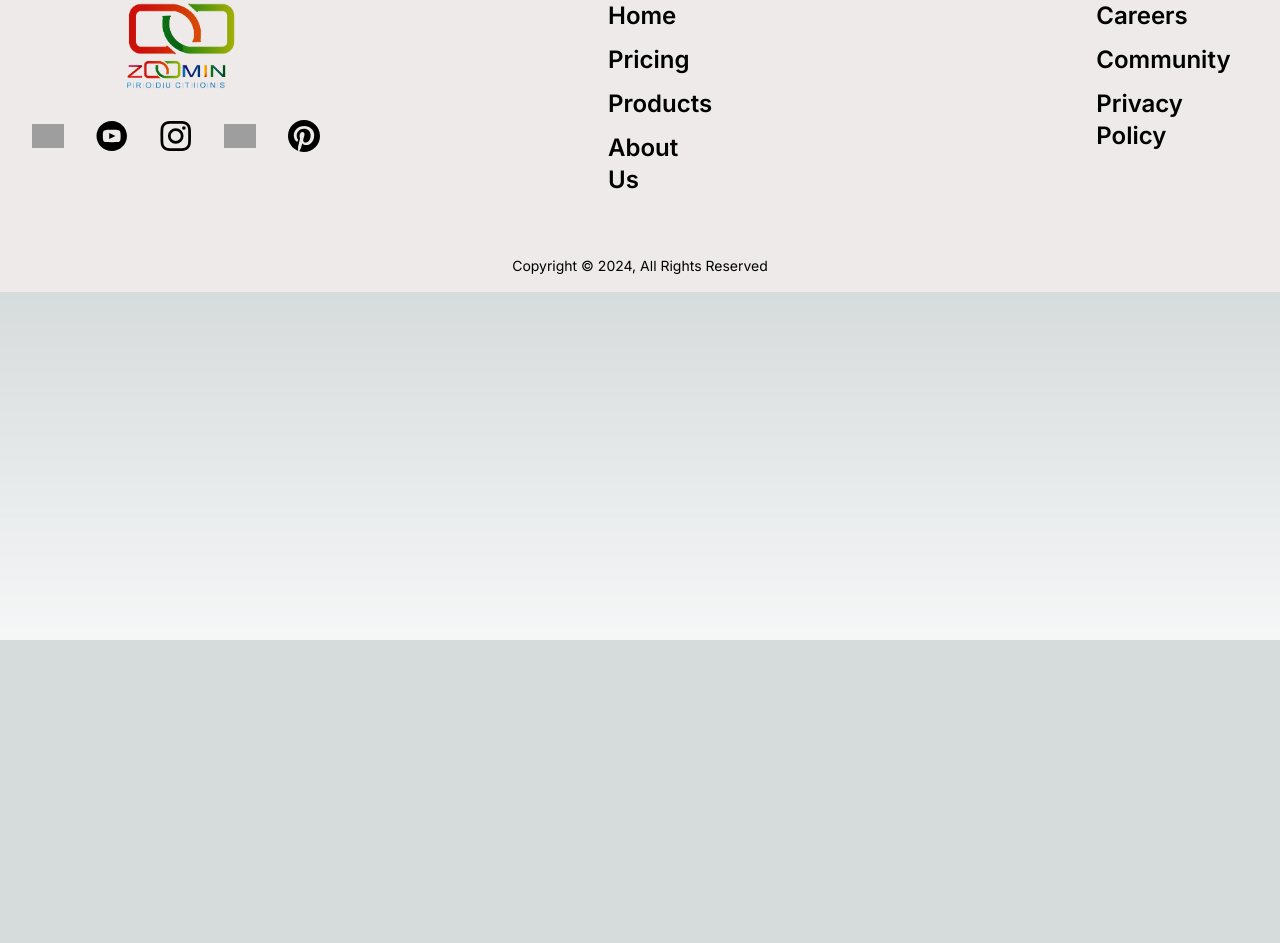
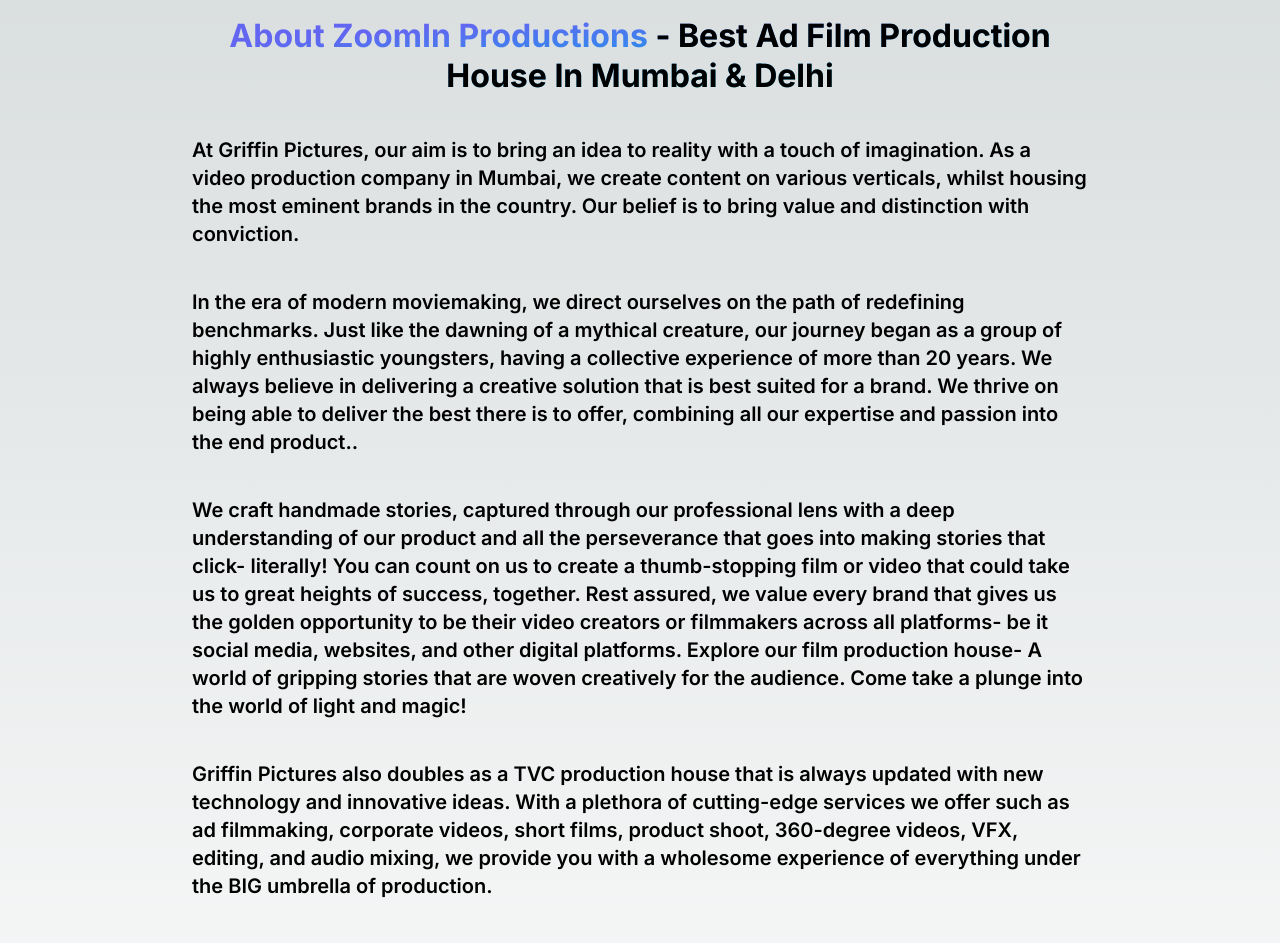
Before and after one commit to vedantsonkar/zoomin-productions, a Next.js app: page /about-us in a window 1280 px wide. Shown: the part 160-1103 px from the top of the page. Before the commit the page ends 800 px from the top, so only its background shows below. Built offline with nearby package versions, Linux system fonts and the light colour scheme; grey boxes are pictures that could not be loaded.

Commit message:
Portfolio Carousel Setion

```diff
--- a/app/(pages)/about-us/page.tsx
+++ b/app/(pages)/about-us/page.tsx
@@ -1,6 +1,7 @@
+import AboutUsSection from "@/components/About Us/AboutUsSection";
 import { NextPage } from "next";
 
 const AboutUsPage: NextPage = () => {
-  return <div>About Us 1</div>;
+  return <div><AboutUsSection/></div>;
 };
 export default AboutUsPage;
--- a/app/page.tsx
+++ b/app/page.tsx
@@ -1,3 +1,4 @@
+import FeaturedFilms from "@/components/FeaturedSection";
 import OurClientsSection from "@/components/OurClients";
 import AnimatedTextSection1 from "@/components/TextAnimation/Section1";
 import AnimatedTextSection2 from "@/components/TextAnimation/Section2";
@@ -15,9 +16,10 @@
         <AnimatedTextSection1 />
       </div>
       <OurClientsSection />
-      <div className="my-10 md:my-36">
+      <div className="my-10">
         <AnimatedTextSection2 />
       </div>
+    <FeaturedFilms />
     </main>
   );
 }
--- a/components/TextAnimation/Section2.tsx
+++ b/components/About Us/AboutUsSection.tsx
@@ -5,7 +5,7 @@
 import Image from "next/image";
 import Link from "next/link";
 
-const AnimatedTextSection1: React.FC = () => {
+const AboutUsSection: React.FC = () => {
   const controls = useAnimation();
   const [ref, inView] = useInView({ triggerOnce: true });
 
@@ -38,7 +38,7 @@
   return (
     <div
       ref={ref}
-      className="flex flex-col gap-y-6 px-8 py-10 md:gap-y-10 md:px-24 lg:px-36 lg:py-24 xl:px-48 2xl:px-96"
+      className="flex flex-col gap-y-6 px-8 pt-10 md:gap-y-10 md:px-24 lg:px-36 lg:pt-24 xl:px-48 2xl:px-96"
     >
       <motion.h2
         variants={variantsTop}
@@ -47,8 +47,8 @@
         transition={{ duration: 0.5, delay: 0.5 }}
         className="bg-gradient-to-br from-indigo-500 from-20% via-sky-500 via-65% to-emerald-500 bg-clip-text text-center text-2xl font-bold text-transparent md:text-[1.6rem] md:leading-tight lg:text-[1.8rem] xl:text-[2rem] 2xl:text-[3rem]"
       >
-        Welcome To ZoomIn Productions
-        <span className="text-black"> - Production House In India</span>
+        About ZoomIn Productions
+        <span className="text-black"> - Best Ad Film Production House In Mumbai & Delhi</span>
       </motion.h2>
 
       <motion.p
@@ -58,12 +58,10 @@
         transition={{ duration: 0.5, delay: 0.7 }}
         className="text-xl font-semibold text-[#000]"
       >
-        ZoomIn is a full-service film production company, a phenomenal
-        multi-functioning, short film production house and an ad film production
-        house that professionally excel in ad filmmaking, corporate films, short
-        films, product shoot, 360-degree videos, VFX, editing, and audio mixing;
-        an integrated production house based in Mumbai and a leader in all forms
-        of content creation and entertainment.
+        At Griffin Pictures, our aim is to bring an idea to reality with a touch of imagination.
+        As a video production company in Mumbai, we create content on various verticals,
+        whilst housing the most eminent brands in the country.
+        Our belief is to bring value and distinction with conviction.
       </motion.p>
       <motion.p
         variants={variantsLeft}
@@ -72,11 +70,11 @@
         transition={{ duration: 0.5, delay: 1.0 }}
         className="text-xl font-semibold text-[#000]"
       >
-        We combine the right aesthetics with impactful and compelling narratives
-        to bring out a creative story. Engaging content is our forte; we house
-        storytellers, corporate film, and video makers who are the kingpins of
-        producing and narrating extraordinary stories. We strive to bring out
-        tales that are gripping, ingenious, and empathetic.
+        In the era of modern moviemaking, we direct ourselves on the path of redefining benchmarks.
+        Just like the dawning of a mythical creature, our journey began as a group of highly enthusiastic youngsters,
+         having a collective experience of more than 20 years.
+         We always believe in delivering a creative solution that is best suited for a brand.
+         We thrive on being able to deliver the best there is to offer, combining all our expertise and passion into the end product..
       </motion.p>
       <motion.p
         variants={variantsRight}
@@ -85,11 +83,13 @@
         transition={{ duration: 0.5, delay: 1.3 }}
         className="text-xl font-semibold text-[#000]"
       >
-        We make the A-Z of content with our bunch of creative geniuses
-        determined to bring out the best in all parts of the production process.
-        Whether it is a short film production, commercial TVC ad, music video,
-        documentary, corporate video, online promo, viral video or YouTube video
-        production, we do it all.
+        We craft handmade stories, captured through our professional lens with a deep understanding of
+        our product and all the perseverance that goes into making stories that click- literally!
+        You can count on us to create a thumb-stopping film or video that could take us to great heights of success, together.
+        Rest assured, we value every brand that gives us the golden opportunity to be their video creators or filmmakers
+         across all platforms- be it social media, websites, and other digital platforms. Explore our film production house-
+        A world of gripping stories that are woven creatively for the audience.
+         Come take a plunge into the world of light and magic!
       </motion.p>
       <motion.p
         variants={variantsLeft}
@@ -98,11 +98,10 @@
         transition={{ duration: 0.5, delay: 1.6 }}
         className="text-xl font-semibold text-[#000]"
       >
-        Being the pioneers of the filmmaking industry, we bring together a full
-        house of engaging, memorable and effective chronicles that speak for
-        brands. This makes us the go-to production house for many popular brands
-        across India. We believe our work speaks for itself. Browse our projects
-        for videos and short films created by ZoomIn Productions.
+        Griffin Pictures also doubles as a TVC production house that is always updated with new technology and innovative ideas.
+         With a plethora of cutting-edge services we offer such as ad filmmaking, corporate videos, short films, product shoot,
+         360-degree videos, VFX, editing,
+        and audio mixing, we provide you with a wholesome experience of everything under the BIG umbrella of production.
       </motion.p>
       <motion.p
         variants={variantsBottom}
@@ -111,24 +110,10 @@
         transition={{ duration: 0.5, delay: 1.9 }}
         className="flex flex-col items-start justify-center gap-y-10 text-left text-xl font-semibold text-[#000]"
       >
-        <span>
-          <a
-            href="/contact-us"
-            className="inline-block text-[#A0383F] underline"
-          >
-            Contact us
-          </a>{" "}
-          if you are looking for video and image production services in India.
-        </span>
-        <button
-          // href="/about-us"
-          className="self-center rounded-full border border-[#000] from-indigo-500 from-10% via-sky-500 via-30% to-emerald-500 to-90% px-8 py-4 hover:border-white hover:bg-gradient-to-br hover:text-white"
-        >
-          Learn More
-        </button>
+        Get in touch with us if you are looking for video production services with our Ad production house
       </motion.p>
     </div>
   );
 };
 
-export default AnimatedTextSection1;
+export default AboutUsSection;
--- /dev/null
+++ b/components/About Us/PortfolioCarouselSection.tsx
@@ -0,0 +1,38 @@
+import { Variants, useAnimation, motion} from "framer-motion";
+import { useInView } from "react-intersection-observer";
+import { FC, useEffect } from "react";
+
+
+
+const PortfolioSection: FC = () => {
+    const controls = useAnimation();
+    const [ref, inView] = useInView({triggerOnce: true});
+    const variantsTopLeft: Variants = {
+        visible: {opacity:1, x:0, y:0},
+        hidden: {opacity:0 , x:-100, y:-100}
+    }
+
+    useEffect(() => {
+        if (inView) {
+            controls.start("visible")
+        }
+        else{
+            controls.start("hidden")
+        }
+    }, [controls, inView])
+
+    return (
+        <div ref={ref} className="w-full my-10 px-24">
+            <motion.div
+             initial= "hidden"
+             animate= {controls}
+             variants={variantsTopLeft}
+             transition={{ duration: 0.5, delay: 0.7 }}
+             >test
+            </motion.div>
+        </div>
+    )
+
+
+}
+export default PortfolioSection
--- a/components/FeaturedSection/index.tsx
+++ b/components/FeaturedSection/index.tsx
@@ -1,7 +1,52 @@
-import { FC } from "react";
+"use client";
+import { FC, useEffect } from "react";
+import Carousel from "../Carousel";
+import VideoCard from "../VideoCard";
+import { motion, useAnimation, Variants } from "framer-motion";
+import { useInView } from "react-intersection-observer";
+
+const nameAndImages = [
+  {name:'G2 Shoot', imageSrc:'/images/global/zoomin_logo.png'},
+  {name:'G2 Shoot', imageSrc:'/images/global/zoomin_logo.png'},
+  {name:'G2 Shoot', imageSrc:'/images/global/zoomin_logo.png'},
+    {name:'G2 Shoot', imageSrc:'/images/global/zoomin_logo.png'},
+      {name:'G2 Shoot', imageSrc:'/images/global/zoomin_logo.png'},
+        {name:'G2 Shoot', imageSrc:'/images/global/zoomin_logo.png'},
+          {name:'G2 Shoot', imageSrc:'/images/global/zoomin_logo.png'},
+            {name:'G2 Shoot', imageSrc:'/images/global/zoomin_logo.png'},
+]
 
 const FeaturedFilms: FC = () => {
-  return <div>Featured Films Section Here after carousel</div>;
+    const controls = useAnimation();
+  const [ref, inView] = useInView({ triggerOnce: true });
+
+  // Define animation variants
+  const variantsBottom: Variants = {
+    visible: { opacity: 1, y: 0 },
+    hidden: { opacity: 0, y: -100 },
+  };
+
+  // Animate when the element is in view
+  useEffect(() => {
+    if (inView) {
+      controls.start("visible");
+    } else {
+      controls.start("hidden");
+    }
+  }, [controls, inView]);
+
+
+  return (
+  <div ref={ref} className="w-full my-10 px-24">
+    <motion.div
+        variants={variantsBottom}
+        initial="hidden"
+        animate={controls}
+        transition={{ duration: 0.5, delay: 0.7 }}  >
+<h3 className="text-2xl font-semibold text-center mb-8">Our Featured Films</h3>
+    <div className="block w-full"><Carousel settings={{slidesToShow: 4, dots:false, arrows: true}}>{nameAndImages.map((item, index)=> <div className="w-full px-2" key={index}><VideoCard name={item.name} imageSrc={item.imageSrc} /></div> )}</Carousel></div>
+  </motion.div>
+  </div>);
 };
 
 export default FeaturedFilms;
--- a/components/TextAnimation/Section1.tsx
+++ b/components/TextAnimation/Section1.tsx
@@ -56,7 +56,7 @@
           initial="hidden"
           animate={controls}
           transition={{ duration: 0.5, delay: 0.5 }}
-          className="text-2xl font-bold text-black md:text-[1.6rem] md:leading-tight lg:text-[1.8rem] xl:text-[2rem] 2xl:text-[3rem]"
+          className="text-2xl font-bold text-black md:text-[1.6rem] md:leading-tight lg:text-[1.8rem] xl:text-[2rem] 2xl:text-[2.5rem]"
         >
           A fully integrated production company and a leader in all forms of
           content creation, entertainment and related businesses
--- a/components/VideoCard/index.tsx
+++ b/components/VideoCard/index.tsx
@@ -9,7 +9,7 @@
 
 const VideoCard: FC<VideoCardProps> = ({ name, imageSrc }) => {
   return (
-    <div className="group relative flex aspect-square h-48 w-48 items-center justify-center rounded-md bg-white">
+    <div className="group mx-auto relative flex aspect-square h-48 w-48 items-center justify-center rounded-md bg-white">
       <Image
         src={imageSrc}
         alt="ZoomIn Productions"
@@ -25,7 +25,7 @@
           {name}
         </p>
       </div>
-      <div className="invisible absolute z-10 h-full w-full bg-black bg-opacity-30 group-hover:visible" />
+      <div className="invisible absolute z-10 h-full w-full bg-black bg-opacity-30 group-hover:visible rounded-md" />
 
       <div className="invisible relative h-20 w-20 group-hover:visible">
         <Image
```
Also changed, not shown: components/Carousel/index.tsx (+19 -8 lines), 1 other file (tests, documents, lock files or other folders).
